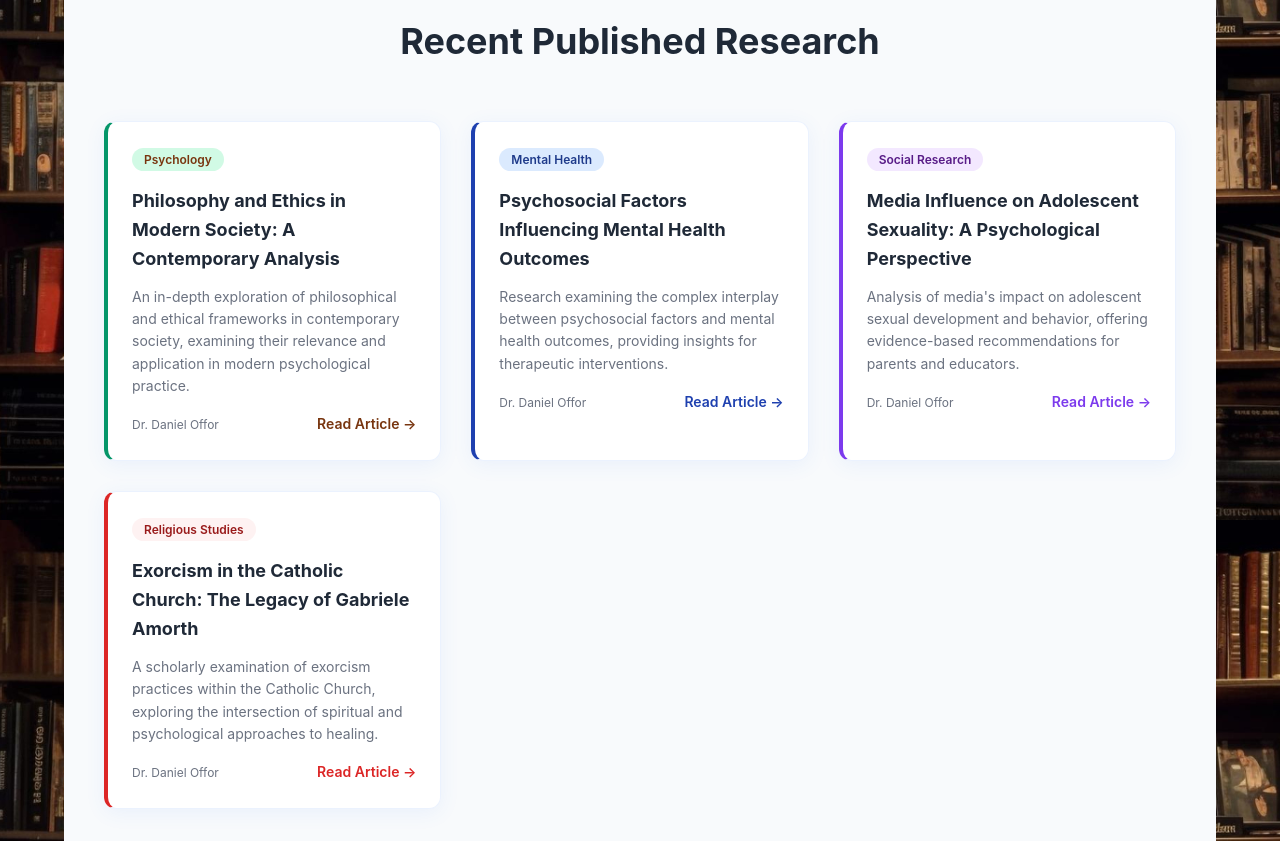
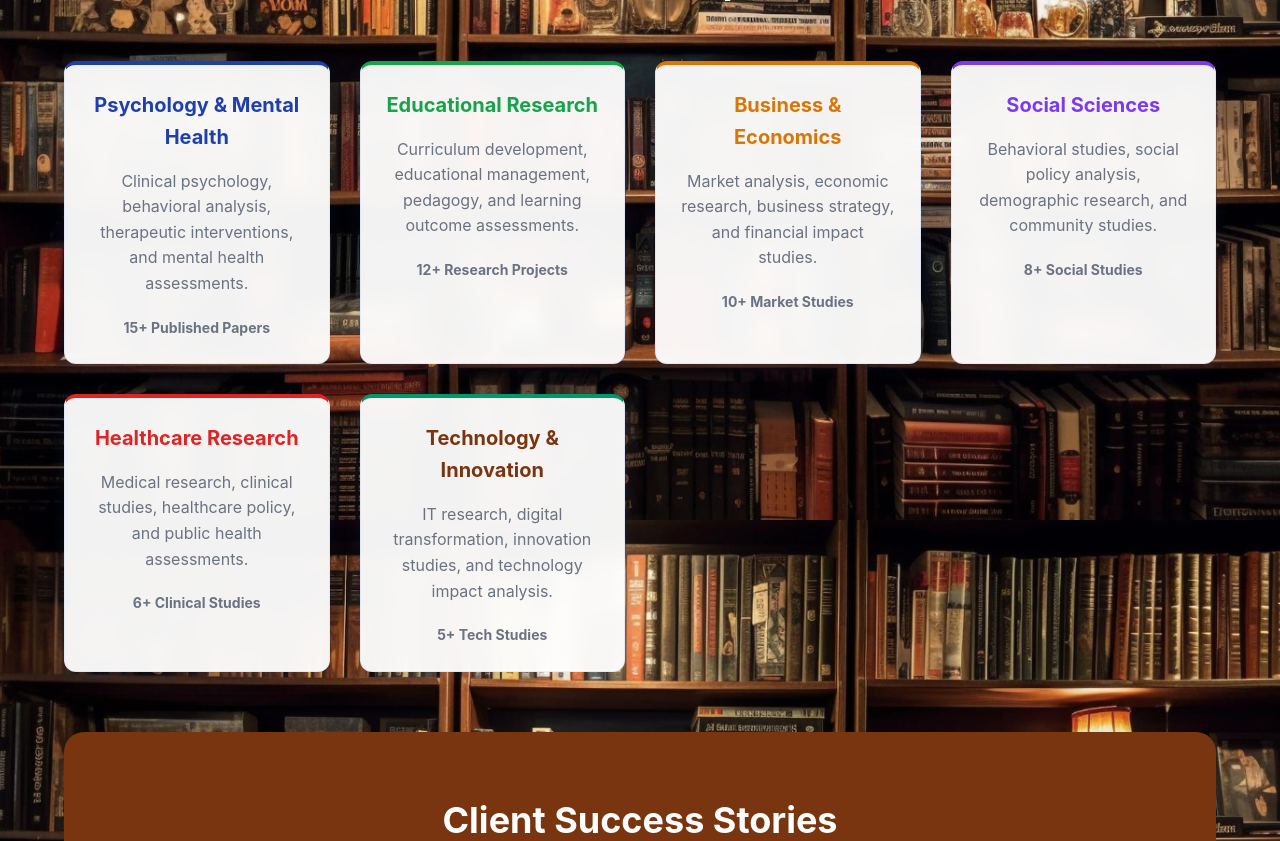
Before and after one commit to Jennifernkem/didee-research-services, a Next.js app: page /portfolio in a window 1280 px wide. Shown: the part 1080-1921 px from the top of the page. Built offline with nearby package versions, Linux system fonts and the light colour scheme.

Commit message:
Remove recent publications, update services and team, add WhatsApp numbers

```diff
--- a/app/contact/page.tsx
+++ b/app/contact/page.tsx
@@ -216,8 +216,10 @@ export default function Contact() {
                   </svg>
                 </div>
                 <div>
-                  <p style={{fontWeight: '600', color: '#1f2937'}}>Phone</p>
-                  <p style={{color: '#6b7280'}}>+44 7350 165627</p>
+                  <p style={{fontWeight: '600', color: '#1f2937'}}>WhatsApp</p>
+                  <p style={{color: '#6b7280', fontSize: '14px'}}>+44 7350 165627</p>
+                  <p style={{color: '#6b7280', fontSize: '14px'}}>+44 7831 077726</p>
+                  <p style={{color: '#6b7280', fontSize: '14px'}}>+44 7349 054077</p>
                 </div>
               </div>
 
--- a/app/portfolio/page.tsx
+++ b/app/portfolio/page.tsx
@@ -42,109 +42,6 @@ export default function Portfolio() {
             </a>
           </div>
           <div style={{height: '400px', backgroundColor: '#f3f4f6', borderRadius: '16px', backgroundImage: 'url(/images/research-team.jpg)', backgroundSize: 'cover', backgroundPosition: 'center'}}></div>
-        </div>
-      </section>
-
-      {/* Recent Publications */}
-      <section style={{backgroundColor: '#f8fafc', padding: 'clamp(30px, 5vw, 60px) clamp(20px, 4vw, 40px)', borderRadius: 'clamp(12px, 3vw, 20px)'}}>
-        <h2 style={{fontSize: 'clamp(24px, 5vw, 36px)', fontWeight: 'bold', textAlign: 'center', marginBottom: 'clamp(30px, 5vw, 50px)', color: '#1f2937'}}>Recent Published Research</h2>
-        <div style={{display: 'grid', gridTemplateColumns: 'repeat(auto-fit, minmax(min(100%, 300px), 1fr))', gap: 'clamp(20px, 3vw, 30px)'}}>
-
-          <div className="card" style={{borderLeft: '4px solid #059669'}}>
-            <div style={{marginBottom: '16px'}}>
-              <span style={{backgroundColor: '#d1fae5', color: '#78350f', fontSize: '12px', padding: '4px 12px', borderRadius: '20px', fontWeight: '600'}}>Psychology</span>
-            </div>
-            <h3 style={{fontSize: '18px', fontWeight: '700', marginBottom: '12px', color: '#1f2937'}}>
-              Philosophy and Ethics in Modern Society: A Contemporary Analysis
-            </h3>
-            <p style={{color: '#6b7280', fontSize: '14px', marginBottom: '16px'}}>
-              An in-depth exploration of philosophical and ethical frameworks in contemporary society,
-              examining their relevance and application in modern psychological practice.
-            </p>
-            <div style={{display: 'flex', justifyContent: 'space-between', alignItems: 'center'}}>
-              <span style={{color: '#6b7280', fontSize: '12px'}}>Dr. Daniel Offor</span>
-              <a
-                href="https://www.didee-publications.com/articles/philosophy-ethics-modern-society"
-                target="_blank"
-                rel="noopener noreferrer"
-                style={{color: '#78350f', fontSize: '14px', fontWeight: '600', textDecoration: 'none'}}
-              >
-                Read Article →
-              </a>
-            </div>
-          </div>
-
-          <div className="card" style={{borderLeft: '4px solid #1e40af'}}>
-            <div style={{marginBottom: '16px'}}>
-              <span style={{backgroundColor: '#dbeafe', color: '#1e3a8a', fontSize: '12px', padding: '4px 12px', borderRadius: '20px', fontWeight: '600'}}>Mental Health</span>
-            </div>
-            <h3 style={{fontSize: '18px', fontWeight: '700', marginBottom: '12px', color: '#1f2937'}}>
-              Psychosocial Factors Influencing Mental Health Outcomes
-            </h3>
-            <p style={{color: '#6b7280', fontSize: '14px', marginBottom: '16px'}}>
-              Research examining the complex interplay between psychosocial factors and mental health outcomes,
-              providing insights for therapeutic interventions.
-            </p>
-            <div style={{display: 'flex', justifyContent: 'space-between', alignItems: 'center'}}>
-              <span style={{color: '#6b7280', fontSize: '12px'}}>Dr. Daniel Offor</span>
-              <a
-                href="https://www.didee-publications.com/articles/psychosocial-factors-mental-health"
-                target="_blank"
-                rel="noopener noreferrer"
-                style={{color: '#1e40af', fontSize: '14px', fontWeight: '600', textDecoration: 'none'}}
-              >
-                Read Article →
-              </a>
-            </div>
-          </div>
-
-          <div className="card" style={{borderLeft: '4px solid #7c3aed'}}>
-            <div style={{marginBottom: '16px'}}>
-              <span style={{backgroundColor: '#f3e8ff', color: '#581c87', fontSize: '12px', padding: '4px 12px', borderRadius: '20px', fontWeight: '600'}}>Social Research</span>
-            </div>
-            <h3 style={{fontSize: '18px', fontWeight: '700', marginBottom: '12px', color: '#1f2937'}}>
-              Media Influence on Adolescent Sexuality: A Psychological Perspective
-            </h3>
-            <p style={{color: '#6b7280', fontSize: '14px', marginBottom: '16px'}}>
-              Analysis of media's impact on adolescent sexual development and behavior,
-              offering evidence-based recommendations for parents and educators.
-            </p>
-            <div style={{display: 'flex', justifyContent: 'space-between', alignItems: 'center'}}>
-              <span style={{color: '#6b7280', fontSize: '12px'}}>Dr. Daniel Offor</span>
-              <a
-                href="https://www.didee-publications.com/articles/media-influence-adolescent-sexuality"
-                target="_blank"
-                rel="noopener noreferrer"
-                style={{color: '#7c3aed', fontSize: '14px', fontWeight: '600', textDecoration: 'none'}}
-              >
-                Read Article →
-              </a>
-            </div>
-          </div>
-
-          <div className="card" style={{borderLeft: '4px solid #dc2626'}}>
-            <div style={{marginBottom: '16px'}}>
-              <span style={{backgroundColor: '#fef2f2', color: '#991b1b', fontSize: '12px', padding: '4px 12px', borderRadius: '20px', fontWeight: '600'}}>Religious Studies</span>
-            </div>
-            <h3 style={{fontSize: '18px', fontWeight: '700', marginBottom: '12px', color: '#1f2937'}}>
-              Exorcism in the Catholic Church: The Legacy of Gabriele Amorth
-            </h3>
-            <p style={{color: '#6b7280', fontSize: '14px', marginBottom: '16px'}}>
-              A scholarly examination of exorcism practices within the Catholic Church,
-              exploring the intersection of spiritual and psychological approaches to healing.
-            </p>
-            <div style={{display: 'flex', justifyContent: 'space-between', alignItems: 'center'}}>
-              <span style={{color: '#6b7280', fontSize: '12px'}}>Dr. Daniel Offor</span>
-              <a
-                href="https://www.didee-publications.com/articles/exorcism-catholic-church-gabriele-amorth"
-                target="_blank"
-                rel="noopener noreferrer"
-                style={{color: '#dc2626', fontSize: '14px', fontWeight: '600', textDecoration: 'none'}}
-              >
-                Read Article →
-              </a>
-            </div>
-          </div>
         </div>
       </section>
 
--- a/app/services/page.tsx
+++ b/app/services/page.tsx
@@ -57,7 +57,6 @@ export default function Services() {
             <div style={{marginBottom: '30px'}}>
               <h3 style={{fontSize: '20px', fontWeight: '700', marginBottom: '16px', color: '#1f2937'}}>What We Offer:</h3>
               <ul style={{color: '#6b7280', lineHeight: '1.8'}}>
-                <li>• <strong>Thesis & Dissertation Writing:</strong> Complete chapters or full dissertations</li>
                 <li>• <strong>Research Proposals:</strong> Compelling proposals that get approved</li>
                 <li>• <strong>Literature Reviews:</strong> Comprehensive and systematic reviews</li>
                 <li>• <strong>Data Analysis Support:</strong> Statistical analysis and interpretation</li>
--- a/app/team/page.tsx
+++ b/app/team/page.tsx
@@ -10,7 +10,8 @@ export default function Team() {
     { name: "Dr. Fehintola Ige", title: "Dr.", specialty: "Geneticist" },
     { name: "Dr. Okhihan Ivie Blessing", title: "Dr.", specialty: "Researcher" },
     { name: "Dr. Ilenloh Collins Osemenkhian", title: "Dr.", specialty: "Researcher" },
-    { name: "Dr. Akhaine Jesu-Oboh Precious", title: "Dr.", specialty: "Data Analysis (SPSS), Systematic Reviews, Epidemiological Study Designs" }
+    { name: "Dr. Akhaine Jesu-Oboh Precious", title: "Dr.", specialty: "Data Analysis (SPSS), Systematic Reviews, Epidemiological Study Designs" },
+    { name: "Dr. Isioma Sylvia Anukwu", title: "Dr.", specialty: "Machine Learning, Artificial Intelligence, Biomedical Engineering, Information Technology" }
   ];
 
   const researchFellows = [
@@ -28,7 +29,10 @@ export default function Team() {
     { name: "Busolala Modupe", specialty: "Spanish" },
     { name: "Mr. Michael Adikpe Omenor", specialty: "Computer Science & Cryptocurrency" },
     { name: "Mr. Peter Onubi", specialty: "Microbiology" },
-    { name: "Mr. Chima Anthony Ukachukwu", specialty: "Cybersecurity" }
+    { name: "Mr. Chima Anthony Ukachukwu", specialty: "Cybersecurity" },
+    { name: "Abel Friday Ugwu", specialty: "Educational Psychology" },
+    { name: "Idu Michael Onoja", specialty: "Mechanical Engineering, Physics, Mathematics" },
+    { name: "Saanmoiyol Marvin Manasseh", specialty: "Mathematics" }
   ];
 
   return (
@@ -76,11 +80,11 @@ export default function Team() {
         <h2 style={{fontSize: '36px', fontWeight: 'bold', textAlign: 'center', marginBottom: '50px'}}>Our Team Strength</h2>
         <div style={{display: 'grid', gridTemplateColumns: 'repeat(auto-fit, minmax(200px, 1fr))', gap: '40px', textAlign: 'center'}}>
           <div>
-            <div style={{fontSize: '48px', fontWeight: 'bold', marginBottom: '12px'}}>27+</div>
+            <div style={{fontSize: '48px', fontWeight: 'bold', marginBottom: '12px'}}>30+</div>
             <p style={{fontSize: '18px', opacity: '0.9'}}>Expert Researchers</p>
           </div>
           <div>
-            <div style={{fontSize: '48px', fontWeight: 'bold', marginBottom: '12px'}}>11</div>
+            <div style={{fontSize: '48px', fontWeight: 'bold', marginBottom: '12px'}}>12</div>
             <p style={{fontSize: '18px', opacity: '0.9'}}>PhD Holders</p>
           </div>
           <div>
```
